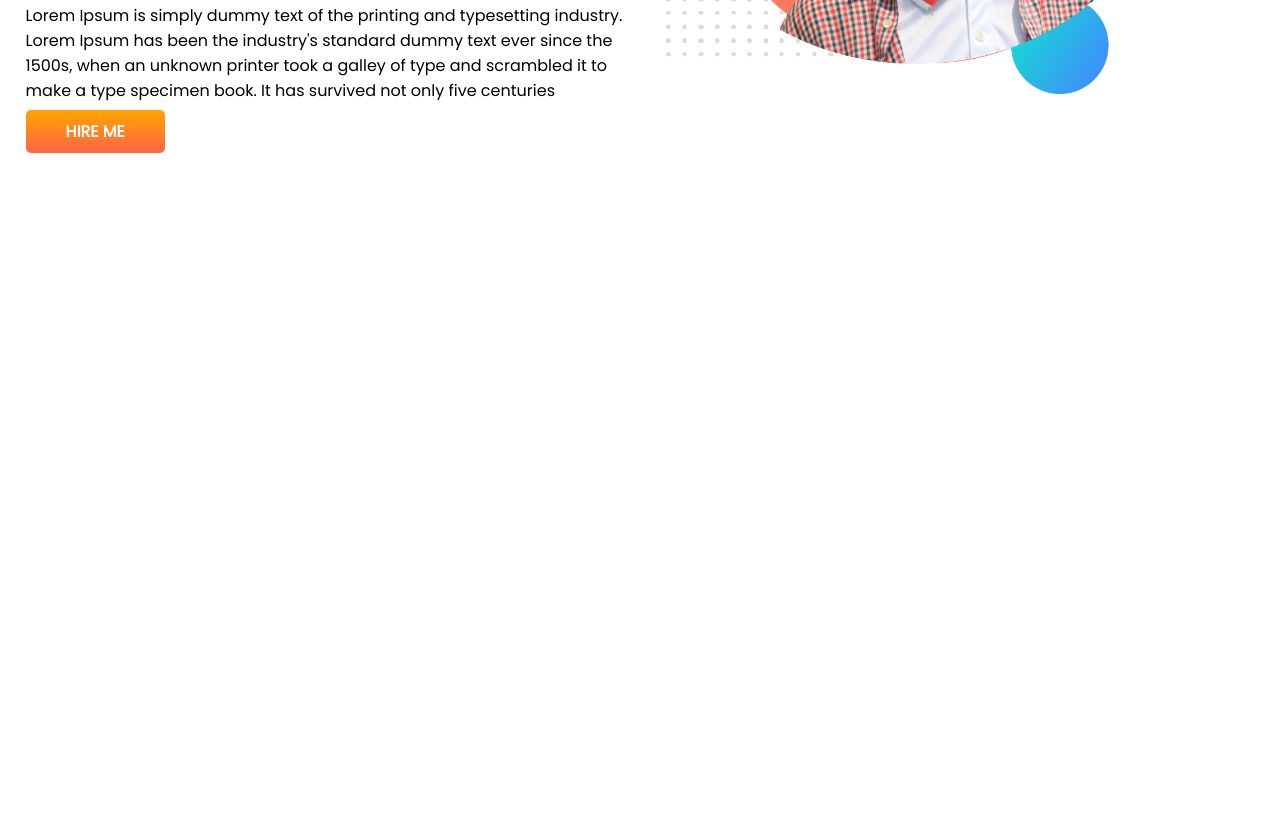
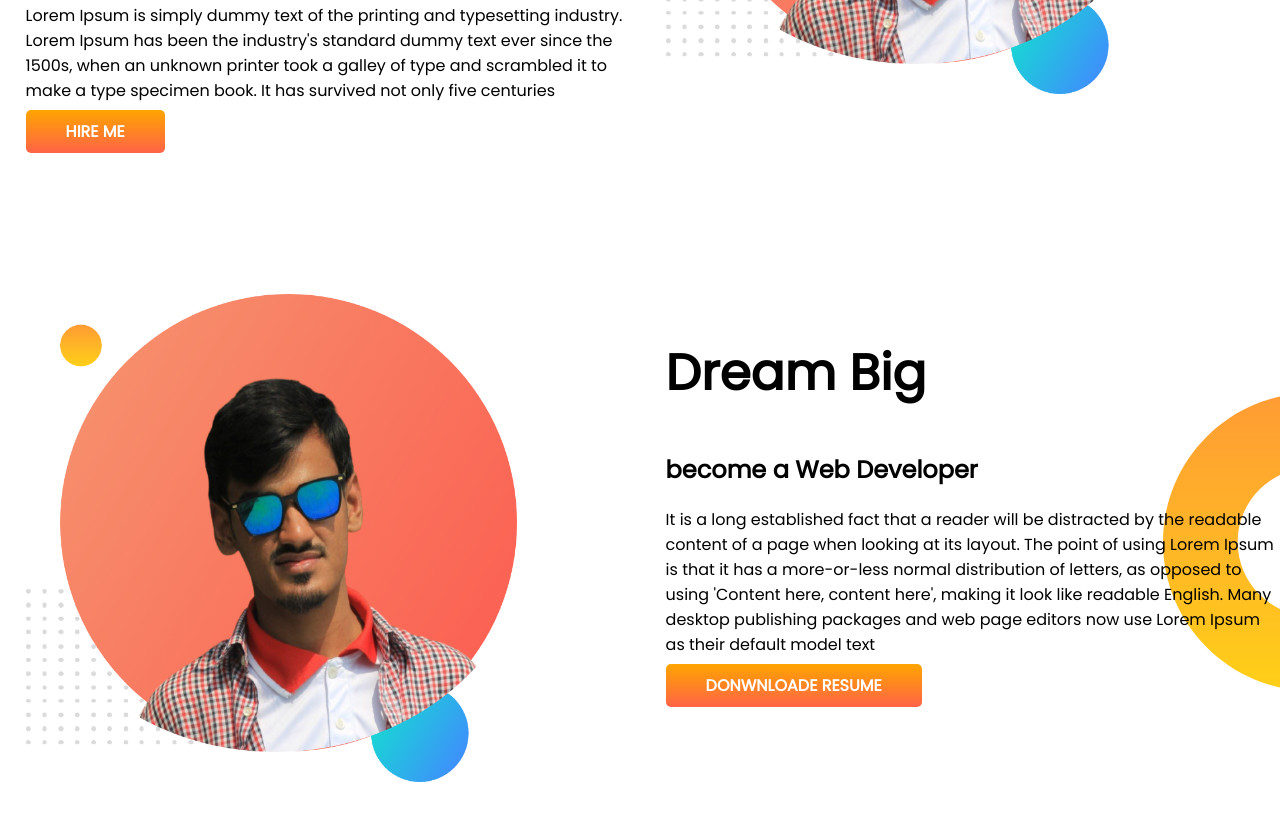
Before and after one commit to MDTaiyaburRahmanTuhin/developer-portfolio, a plain HTML site: page index.html in a window 1280 px wide. Shown: the part 394-1214 px from the top of the page. Before the commit the page ends 800 px from the top, so only its background shows below. Drawn offline with Linux system fonts and the light colour scheme.

Commit message:
dream big added

```diff
--- a/index.html
+++ b/index.html
@@ -27,6 +27,23 @@
             <img src="images/tuhin.png" alt="" srcset="">
         </div>
     </section>
+
+    <section class="dream-big">
+        <div class="half-width">
+            <img src="images/tuhin.png" alt="" srcset="">
+
+        </div>
+
+        <div class="half-width">
+            <h1>Dream Big</h1>
+            <h2>become a Web Developer</h2>
+            <p>It is a long established fact that a reader will be distracted by the readable content of a page when
+                looking at its layout. The point of using Lorem Ipsum is that it has a more-or-less normal distribution
+                of letters, as opposed to using 'Content here, content here', making it look like readable English. Many
+                desktop publishing packages and web page editors now use Lorem Ipsum as their default model text</p>
+            <a class="link-button" href="http://" target="_blank" rel="noopener noreferrer">DONWNLOADE RESUME</a>
+        </div>
+    </section>
 </body>
 
 </html>
--- a/style.css
+++ b/style.css
@@ -10,6 +10,7 @@ h1{
 }
 section{
     display: flex;
+    margin-bottom: 150px;
 }
 .half-width{
     width: 50%;
@@ -30,3 +31,8 @@ section{
     background-image: url(images/top-banner.png);
     background-repeat: no-repeat;
 }
+.dream-big{
+    background-image: url(images/dream-bg.png);
+    background-repeat: no-repeat;
+    background-position: right;
+}
```
